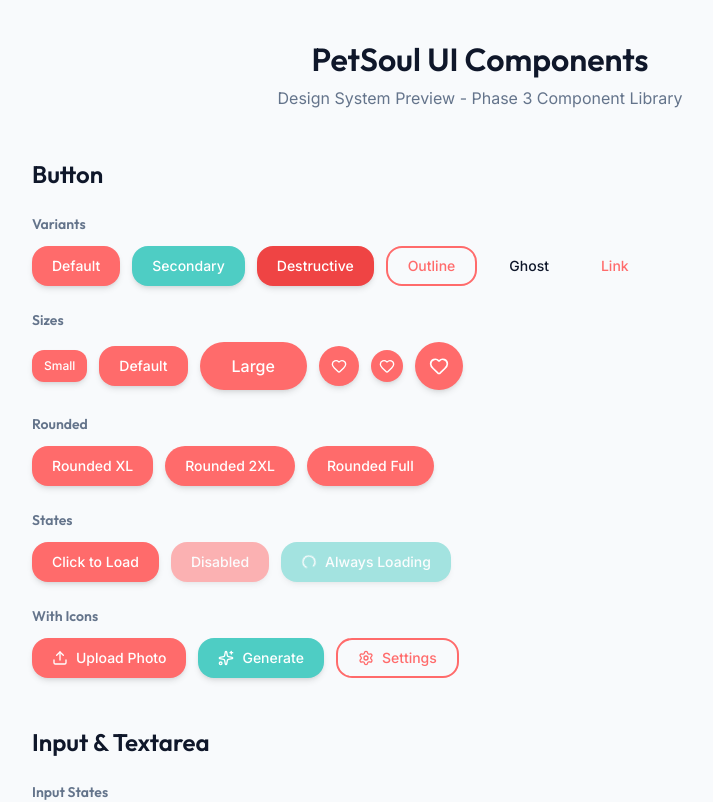
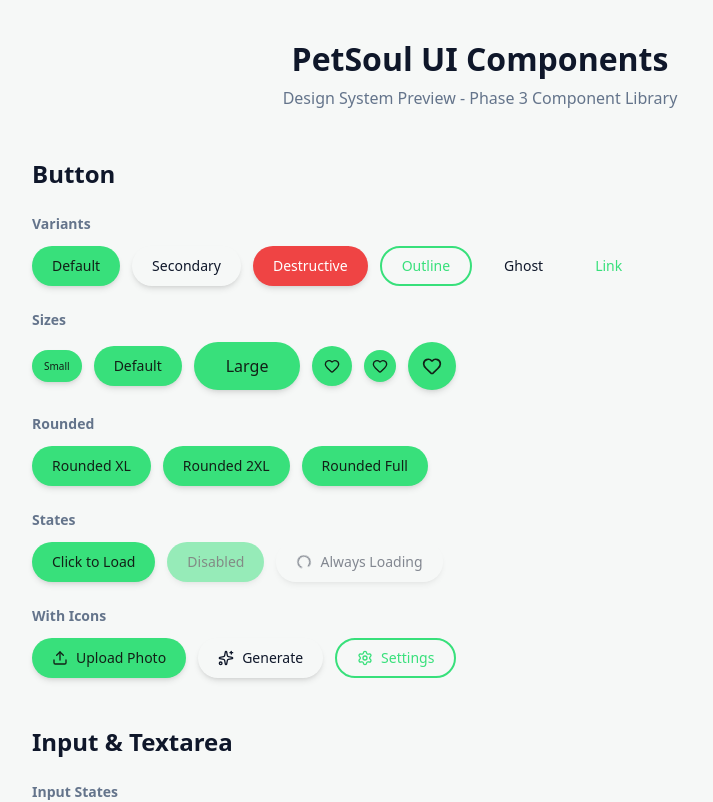
Before and after one commit to LittleBreak/pet-soul, a Next.js app: page /uitest in a window 1280 px wide. Shown: the top 802 px of the page, without its empty margins (160-873 px from the left). Built offline with nearby package versions, Linux system fonts and the light colour scheme.

Commit message:
feat(styles): important 更新全局样式和设计系统，优化配色和排版

```diff
--- a/app/globals.css
+++ b/app/globals.css
@@ -3,47 +3,34 @@
 /* =============================================================================
    PetSoul Design System
    Based on: docs/tech/phase-3-components-zh.md
+   Updated from: docs/ux/pet_profile_editor/
    ============================================================================= */
 
 /* -----------------------------------------------------------------------------
    1. CSS Variables (Light Mode Default)
    ----------------------------------------------------------------------------- */
 :root {
-  /* Primary - 活力珊瑚红 */
-  --primary-50: #fff5f5;
-  --primary-100: #fff0f0;
-  --primary-200: #fecdd3;
-  --primary-300: #fda4af;
-  --primary-400: #fb7185;
-  --primary-500: #ff6b6b;
-  --primary-600: #e11d48;
-  --primary-700: #be123c;
-  --primary-800: #9f1239;
-  --primary-900: #881337;
+  /* Primary - 清新薄荷绿 */
+  --primary-50: #edfdf4;
+  --primary-100: #d3fbe4;
+  --primary-200: #aaf5cd;
+  --primary-300: #72ecaf;
+  --primary-400: #38e07b;
+  --primary-500: #38e07b;
+  --primary-600: #0fbe5a;
+  --primary-700: #0d9548;
+  --primary-800: #0f763c;
+  --primary-900: #0e6133;
+  --primary-950: #03361a;
 
-  /* Secondary - 清爽薄荷绿 */
-  --secondary-50: #f0fdfa;
-  --secondary-100: #ccfbf1;
-  --secondary-200: #99f6e4;
-  --secondary-300: #5eead4;
-  --secondary-400: #2dd4bf;
-  --secondary-500: #4ecdc4;
-  --secondary-600: #0d9488;
-  --secondary-700: #0f766e;
-  --secondary-800: #115e59;
-  --secondary-900: #134e4a;
+  /* Surface Colors */
+  --surface-light: #ffffff;
+  --surface-dark: #1c3024;
+  --surface-dark-hover: #25382d;
 
-  /* Accent - 明亮黄 (灵感/VIP) */
-  --accent-50: #fefce8;
-  --accent-100: #fef9c3;
-  --accent-200: #fef08a;
-  --accent-300: #fde047;
-  --accent-400: #facc15;
-  --accent-500: #ffe66d;
-  --accent-600: #ca8a04;
-  --accent-700: #a16207;
-  --accent-800: #854d0e;
-  --accent-900: #713f12;
+  /* Background Colors */
+  --background-light: #f6f8f7;
+  --background-dark: #122017;
 
   /* Neutral - Slate */
   --slate-50: #f8fafc;
@@ -59,43 +46,61 @@
   --slate-950: #020617;
 
   /* Glass Effect */
-  --glass-bg: rgba(255, 255, 255, 0.7);
+  --glass-bg: rgba(246, 248, 247, 0.9);
   --glass-border: rgba(255, 255, 255, 0.2);
 
-  /* Semantic Colors */
-  --background: var(--slate-50);
+  /* Semantic Colors - Light Mode */
+  --background: var(--background-light);
   --foreground: var(--slate-900);
   --muted: var(--slate-100);
   --muted-foreground: var(--slate-500);
-  --card: #ffffff;
+  --card: var(--surface-light);
   --card-foreground: var(--slate-900);
   --border: var(--slate-200);
-  --input: var(--slate-200);
+  --input: var(--surface-light);
   --ring: var(--primary-500);
 
   /* Success/Error */
-  --success: var(--secondary-500);
+  --success: var(--primary-500);
   --error: #ef4444;
 }
 
 /* -----------------------------------------------------------------------------
-   2. Dark Mode Variables
+   2. Dark Mode Variables (Class-based)
    ----------------------------------------------------------------------------- */
+.dark {
+  /* Glass Effect - Dark */
+  --glass-bg: rgba(18, 32, 23, 0.8);
+  --glass-border: rgba(255, 255, 255, 0.05);
+
+  /* Semantic Colors - Dark */
+  --background: var(--background-dark);
+  --foreground: #ffffff;
+  --muted: var(--surface-dark);
+  --muted-foreground: var(--slate-400);
+  --card: var(--surface-dark);
+  --card-foreground: #ffffff;
+  --border: rgba(255, 255, 255, 0.05);
+  --input: var(--surface-dark);
+  --ring: var(--primary-400);
+}
+
+/* Also support prefers-color-scheme for auto mode */
 @media (prefers-color-scheme: dark) {
-  :root {
+  :root:not(.light) {
     /* Glass Effect - Dark */
-    --glass-bg: rgba(15, 23, 42, 0.7);
-    --glass-border: rgba(255, 255, 255, 0.1);
+    --glass-bg: rgba(18, 32, 23, 0.8);
+    --glass-border: rgba(255, 255, 255, 0.05);
 
     /* Semantic Colors - Dark */
-    --background: var(--slate-900);
-    --foreground: var(--slate-50);
-    --muted: var(--slate-800);
+    --background: var(--background-dark);
+    --foreground: #ffffff;
+    --muted: var(--surface-dark);
     --muted-foreground: var(--slate-400);
-    --card: var(--slate-800);
-    --card-foreground: var(--slate-50);
-    --border: var(--slate-700);
-    --input: var(--slate-700);
+    --card: var(--surface-dark);
+    --card-foreground: #ffffff;
+    --border: rgba(255, 255, 255, 0.05);
+    --input: var(--surface-dark);
     --ring: var(--primary-400);
   }
 }
@@ -115,7 +120,15 @@
   --color-input: var(--input);
   --color-ring: var(--ring);
 
-  /* Primary */
+  /* Surface Colors */
+  --color-surface: var(--card);
+  --color-surface-light: var(--surface-light);
+  --color-surface-dark: var(--surface-dark);
+  --color-surface-dark-hover: var(--surface-dark-hover);
+  --color-background-light: var(--background-light);
+  --color-background-dark: var(--background-dark);
+
+  /* Primary - 清新薄荷绿 */
   --color-primary-50: var(--primary-50);
   --color-primary-100: var(--primary-100);
   --color-primary-200: var(--primary-200);
@@ -126,36 +139,9 @@
   --color-primary-700: var(--primary-700);
   --color-primary-800: var(--primary-800);
   --color-primary-900: var(--primary-900);
+  --color-primary-950: var(--primary-950);
   --color-primary: var(--primary-500);
-  --color-primary-foreground: #ffffff;
-
-  /* Secondary */
-  --color-secondary-50: var(--secondary-50);
-  --color-secondary-100: var(--secondary-100);
-  --color-secondary-200: var(--secondary-200);
-  --color-secondary-300: var(--secondary-300);
-  --color-secondary-400: var(--secondary-400);
-  --color-secondary-500: var(--secondary-500);
-  --color-secondary-600: var(--secondary-600);
-  --color-secondary-700: var(--secondary-700);
-  --color-secondary-800: var(--secondary-800);
-  --color-secondary-900: var(--secondary-900);
-  --color-secondary: var(--secondary-500);
-  --color-secondary-foreground: #ffffff;
-
-  /* Accent */
-  --color-accent-50: var(--accent-50);
-  --color-accent-100: var(--accent-100);
-  --color-accent-200: var(--accent-200);
-  --color-accent-300: var(--accent-300);
-  --color-accent-400: var(--accent-400);
-  --color-accent-500: var(--accent-500);
-  --color-accent-600: var(--accent-600);
-  --color-accent-700: var(--accent-700);
-  --color-accent-800: var(--accent-800);
-  --color-accent-900: var(--accent-900);
-  --color-accent: var(--accent-500);
-  --color-accent-foreground: var(--slate-900);
+  --color-primary-foreground: var(--background-dark);
 
   /* Slate/Neutral */
   --color-slate-50: var(--slate-50);
@@ -177,12 +163,14 @@
   --color-destructive-foreground: #ffffff;
 
   /* Fonts */
-  --font-sans: var(--font-inter), ui-sans-serif, system-ui, sans-serif;
-  --font-heading: var(--font-outfit), ui-sans-serif, system-ui, sans-serif;
+  --font-sans: var(--font-noto-sans), "Noto Sans", ui-sans-serif, system-ui, sans-serif;
+  --font-display: var(--font-public-sans), "Public Sans", ui-sans-serif, system-ui, sans-serif;
+  --font-heading: var(--font-public-sans), "Public Sans", ui-sans-serif, system-ui, sans-serif;
+  --font-body: var(--font-noto-sans), "Noto Sans", ui-sans-serif, system-ui, sans-serif;
   --font-mono: ui-monospace, monospace;
 
   /* Typography Scale */
-  --text-xs: 0.75rem;
+  --text-xs: 0.625rem;
   --text-sm: 0.875rem;
   --text-base: 1rem;
   --text-lg: 1.125rem;
@@ -190,12 +178,13 @@
   --text-2xl: 1.5rem;
   --text-3xl: 2rem;
 
-  /* Border Radius */
-  --radius-sm: 0.375rem;
-  --radius-md: 0.5rem;
-  --radius-lg: 0.75rem;
-  --radius-xl: 1rem;
-  --radius-2xl: 1.5rem;
+  /* Border Radius - Updated for rounded UI */
+  --radius-sm: 0.5rem;
+  --radius-md: 0.75rem;
+  --radius-lg: 1rem;
+  --radius-xl: 1.5rem;
+  --radius-2xl: 2rem;
+  --radius-3xl: 3rem;
   --radius-full: 9999px;
 
   /* Shadows */
@@ -290,14 +279,20 @@
 body {
   background: var(--background);
   color: var(--foreground);
-  font-family: var(--font-inter), ui-sans-serif, system-ui, sans-serif;
+  font-family: var(--font-display);
   -webkit-font-smoothing: antialiased;
   -moz-osx-font-smoothing: grayscale;
+  transition: background-color 200ms, color 200ms;
 }
 
 h1, h2, h3, h4, h5, h6 {
-  font-family: var(--font-outfit), ui-sans-serif, system-ui, sans-serif;
-  font-weight: 600;
+  font-family: var(--font-display);
+  font-weight: 700;
+}
+
+/* Body text uses Noto Sans */
+p, span, label, input, textarea, select {
+  font-family: var(--font-body);
 }
 
 /* -----------------------------------------------------------------------------
@@ -354,13 +349,24 @@ h1, h2, h3, h4, h5, h6 {
   animation: shimmer 1.5s ease-in-out infinite;
 }
 
+.dark .skeleton,
+:root:not(.light) .skeleton {
+  background: linear-gradient(
+    90deg,
+    var(--surface-dark) 25%,
+    var(--surface-dark-hover) 50%,
+    var(--surface-dark) 75%
+  );
+  background-size: 200% 100%;
+}
+
 @media (prefers-color-scheme: dark) {
-  .skeleton {
+  :root:not(.light) .skeleton {
     background: linear-gradient(
       90deg,
-      var(--slate-800) 25%,
-      var(--slate-700) 50%,
-      var(--slate-800) 75%
+      var(--surface-dark) 25%,
+      var(--surface-dark-hover) 50%,
+      var(--surface-dark) 75%
     );
     background-size: 200% 100%;
   }
```
Also changed, not shown: 1 other file (tests, documents, lock files or other folders).
